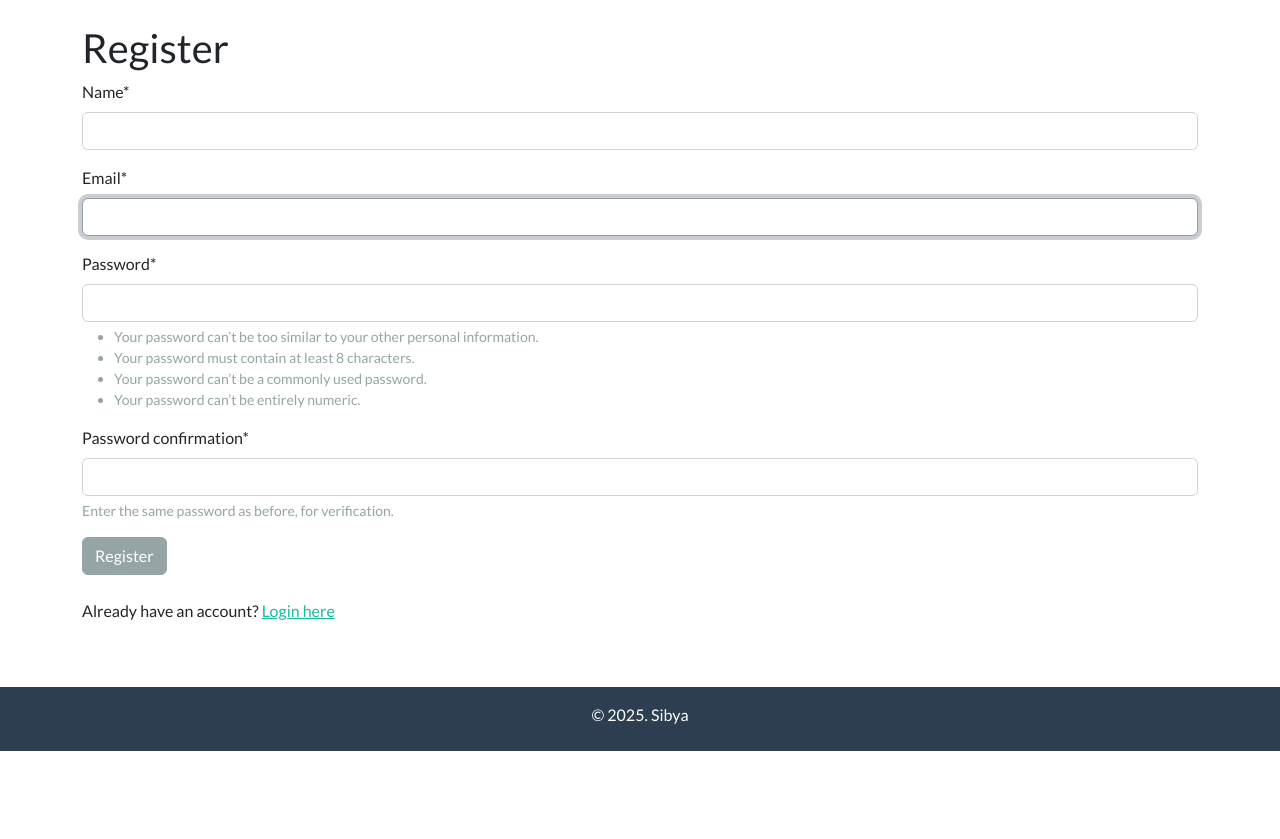
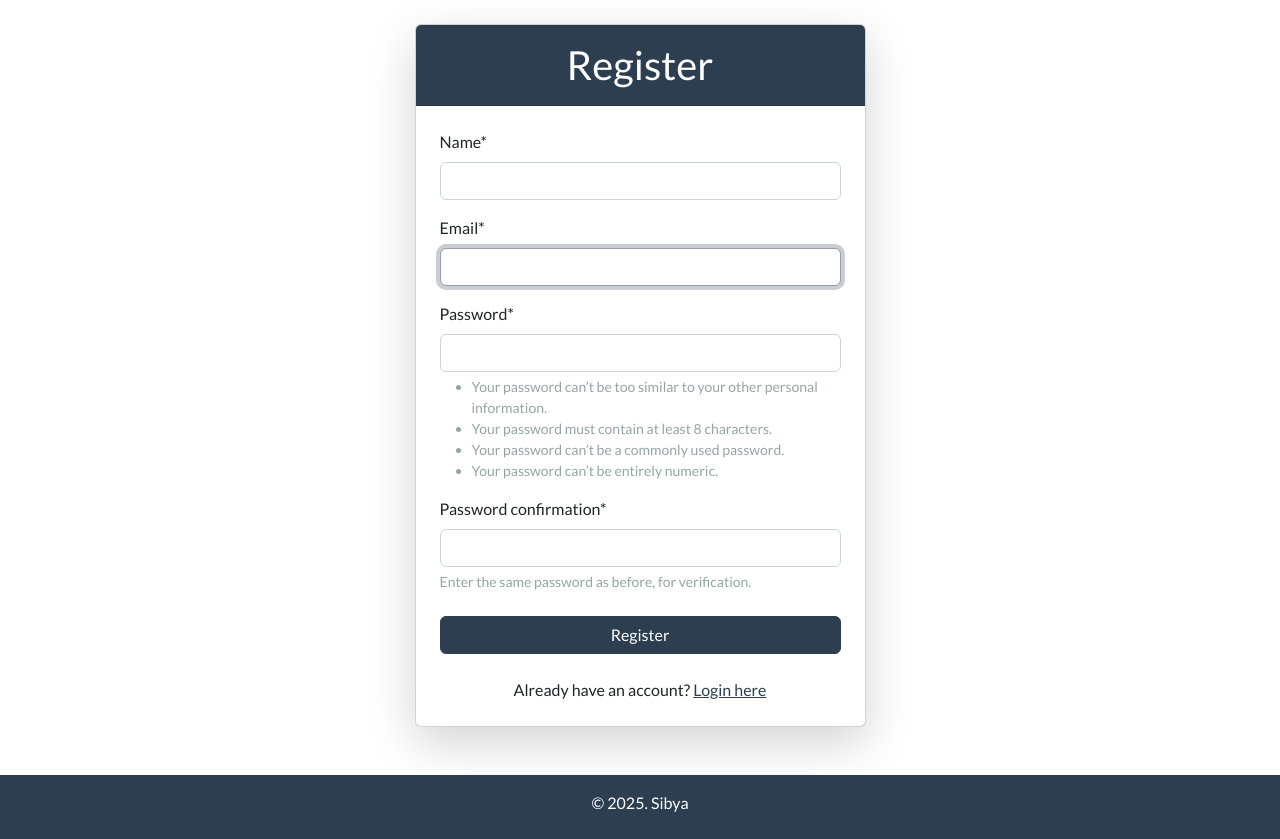
Before and after one commit to DiotheWind/Sibya, a Django app: page /register/ in a window 1280 px wide. Shown: the part 78-917 px from the top of the page. Before the commit the page ends 829 px from the top, so only its background shows below. Run offline with Django 5.2, Linux system fonts and the light colour scheme; some libraries are stand-ins or nearby versions.

Commit message:
Imrpove login and register page UI

```diff
--- a/sibya/templates/register.html
+++ b/sibya/templates/register.html
@@ -2,12 +2,25 @@
 {% load crispy_forms_tags %}
 
 {% block content %}
-<h2>Register</h2>
-<form method="post">
-    {% csrf_token %}
-    {{ form|crispy }}
-    <button type="submit" class="btn btn-secondary">Register</button>
-</form>
-
-<p class="mt-4">Already have an account? <a href="{% url 'login' %}">Login here</a></p>
+<div class="row justify-content-center">
+    <div class="col-md-6 col-lg-5">
+        <div class="card shadow-lg">
+            <div class="card-header bg-primary text-white text-center py-3">
+                <h2 class="mb-0">Register</h2>
+            </div>
+            <div class="card-body p-4">
+                <form method="post">
+                    {% csrf_token %}
+                    {{ form|crispy }}
+                    <div class="d-grid gap-2 mt-4">
+                        <button type="submit" class="btn btn-primary">Register</button>
+                    </div>
+                </form>
+                <div class="text-center mt-4">
+                    <p class="mb-0">Already have an account? <a href="{% url 'login' %}" class="text-primary">Login here</a></p>
+                </div>
+            </div>
+        </div>
+    </div>
+</div>
 {% endblock %}
```
Also changed, not shown: sibya/templates/login.html (+21 -8 lines).
